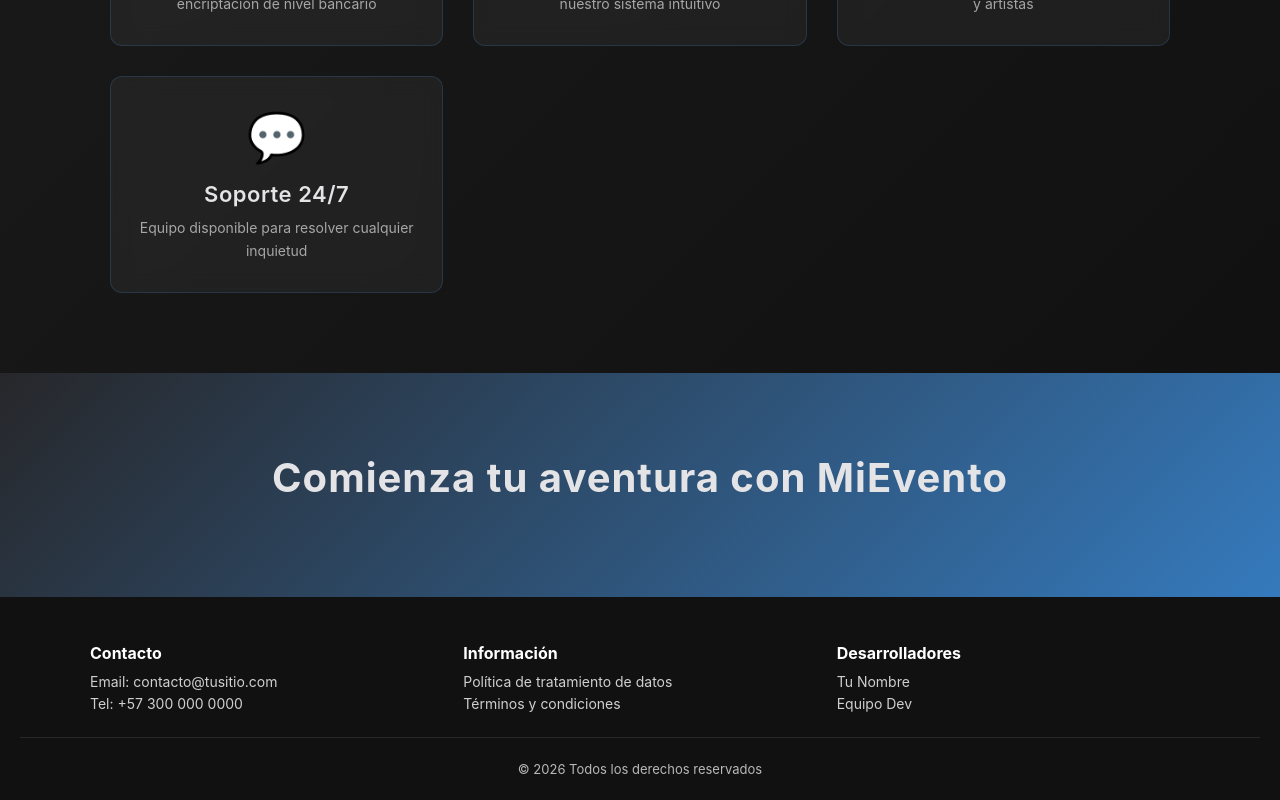
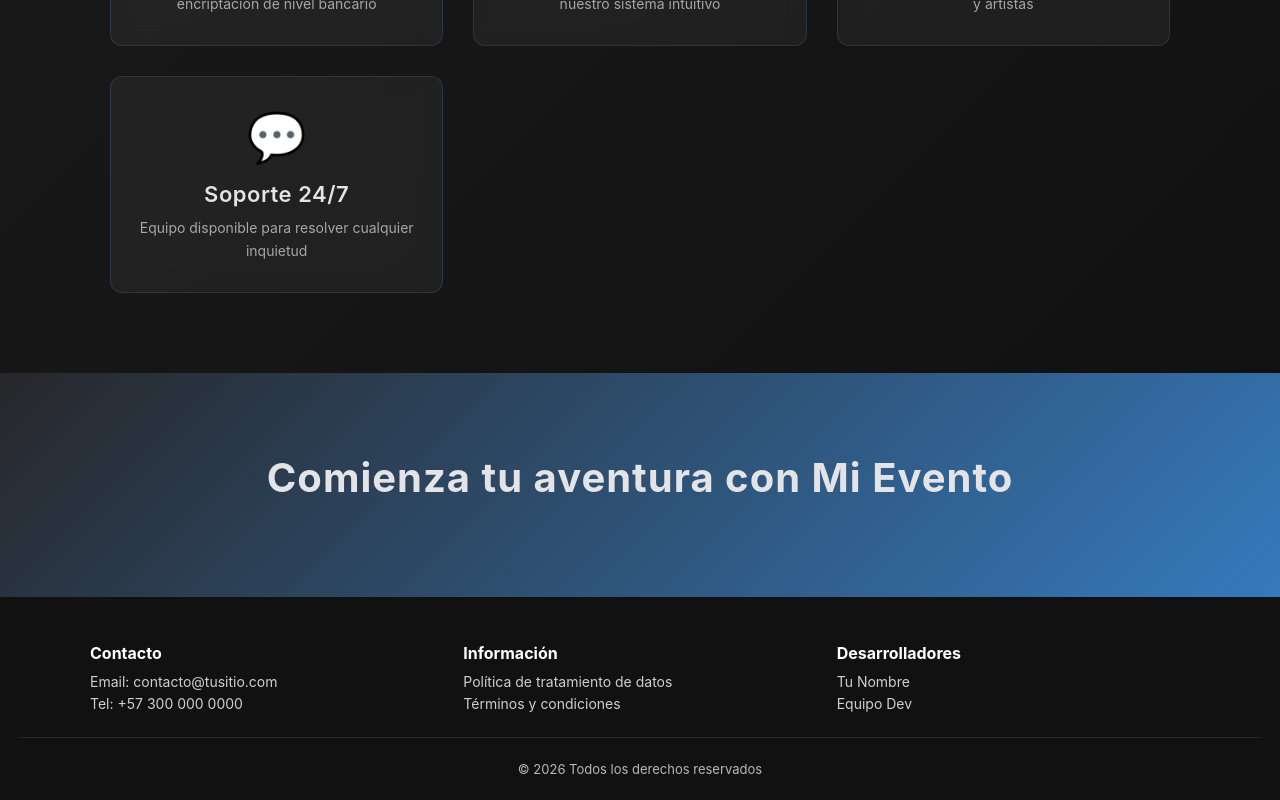
Before and after one commit to AngelDevUdi/MiEvento, a React (Create React App) app: page / in a window 1280 px wide. Shown: the part 2908-3708 px from the top of the page. Built offline with nearby package versions, Linux system fonts and the light colour scheme; no server answers; the database is empty.

Commit message:
Update comienzatuaventura.js

```diff
--- a/src/components/homepages/comienzatuaventura/comienzatuaventura.js
+++ b/src/components/homepages/comienzatuaventura/comienzatuaventura.js
@@ -5,7 +5,7 @@ const ComienzaTuAventura = () => {
   return (
     <section className="download-section">
       <div className="container">
-        <h2>Comienza tu aventura con MiEvento</h2>
+        <h2>Comienza tu aventura con Mi Evento</h2>
       </div>
     </section>
   );
```
